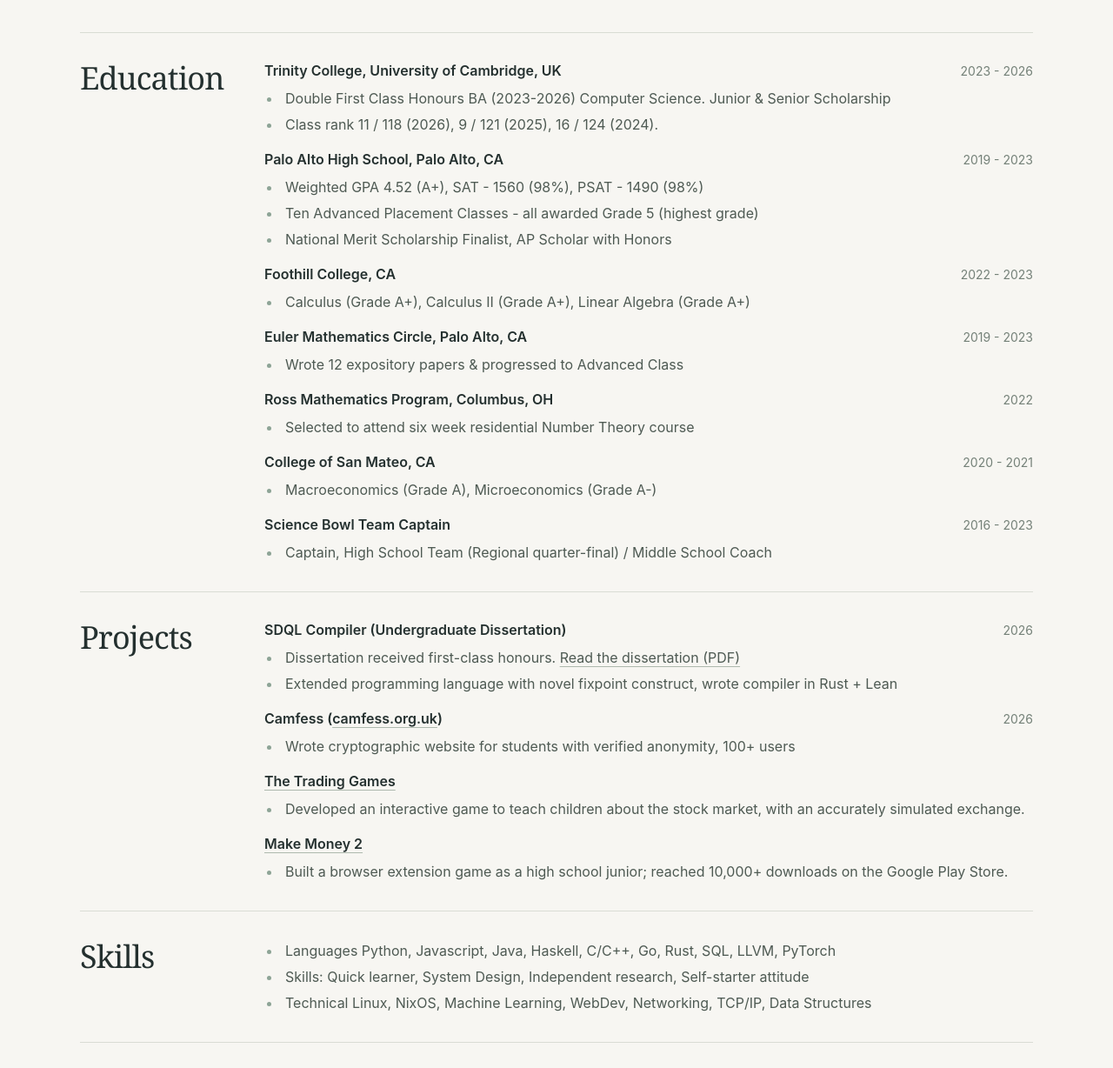
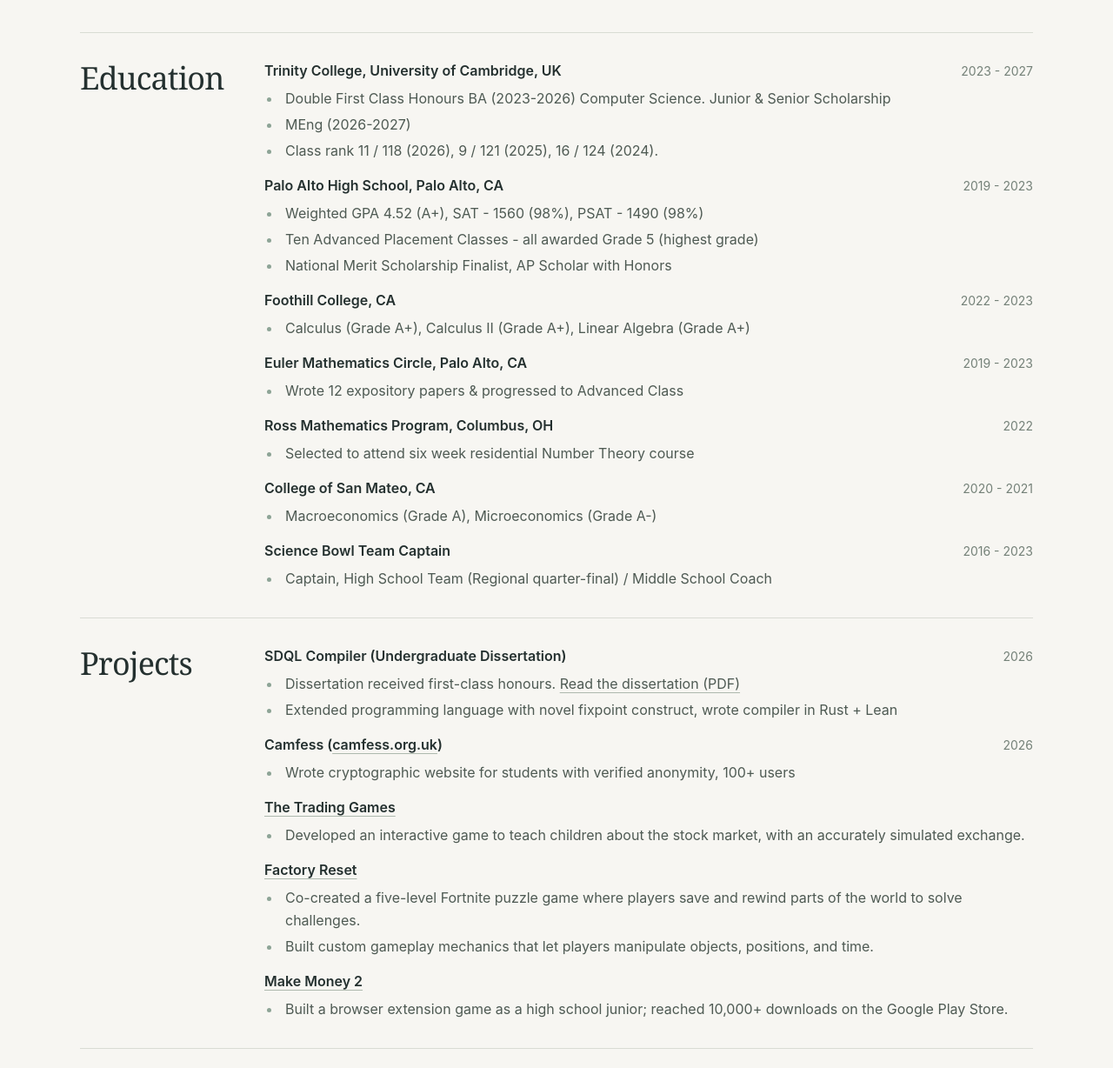
Before and after one commit to AtticusKuhn/professional-site, a website: page index.html in a window 1280 px wide. Shown: the part 404-1632 px from the top of the page at 87% size. Drawn offline with Linux system fonts and the light colour scheme.

Commit message:
add MEng

```diff
--- a/index.html
+++ b/index.html
@@ -45,8 +45,8 @@
           <h2 id="education-heading" class="section-heading">Education</h2>
           <div class="section-content">
             <article class="entry">
-              <div class="entry-heading"><h3>Trinity College, University of Cambridge, UK</h3><span>2023 - 2026</span></div>
-              <ul class="cv-list"><li>Double First Class Honours BA (2023-2026) Computer Science. Junior &amp; Senior Scholarship</li><li>Class rank 11 / 118 (2026), 9 / 121 (2025), 16 / 124 (2024).</li></ul>
+              <div class="entry-heading"><h3>Trinity College, University of Cambridge, UK</h3><span>2023 - 2027</span></div>
+              <ul class="cv-list"><li>Double First Class Honours BA (2023-2026) Computer Science. Junior &amp; Senior Scholarship</li><li>MEng (2026-2027)</li><li>Class rank 11 / 118 (2026), 9 / 121 (2025), 16 / 124 (2024).</li></ul>
             </article>
             <article class="entry">
               <div class="entry-heading"><h3>Palo Alto High School, Palo Alto, CA</h3><span>2019 - 2023</span></div>
@@ -89,6 +89,10 @@
             <article class="entry">
               <div class="entry-heading"><h3><a class="text-link" href="https://thetrading.games/" target="_blank" rel="noopener noreferrer">The Trading Games</a></h3></div>
               <ul class="cv-list"><li>Developed an interactive game to teach children about the stock market, with an accurately simulated exchange.</li></ul>
+            </article>
+            <article class="entry">
+              <div class="entry-heading"><h3><a class="text-link" href="https://www.fortnite.com/@checkpoints/0653-7115-6439" target="_blank" rel="noopener noreferrer">Factory Reset</a></h3></div>
+              <ul class="cv-list"><li>Co-created a five-level Fortnite puzzle game where players save and rewind parts of the world to solve challenges.</li><li>Built custom gameplay mechanics that let players manipulate objects, positions, and time.</li></ul>
             </article>
             <article class="entry">
               <div class="entry-heading"><h3><a class="text-link" href="https://chromewebstore.google.com/detail/make-money-2/hcheolebmhkboielcjnbelmmgblbnabh?hl=en-US&amp;pli=1" target="_blank" rel="noopener noreferrer">Make Money 2</a></h3></div>
```
